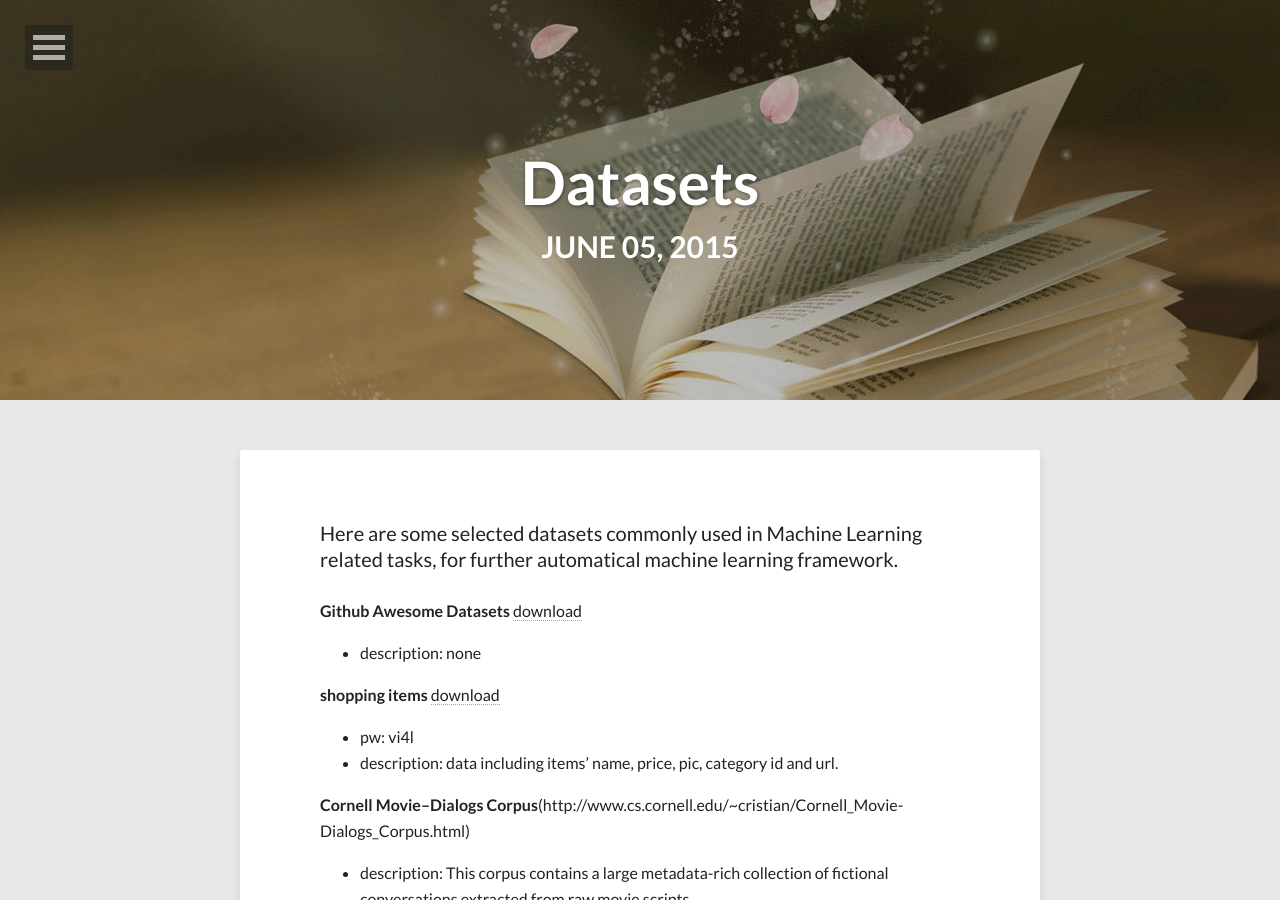
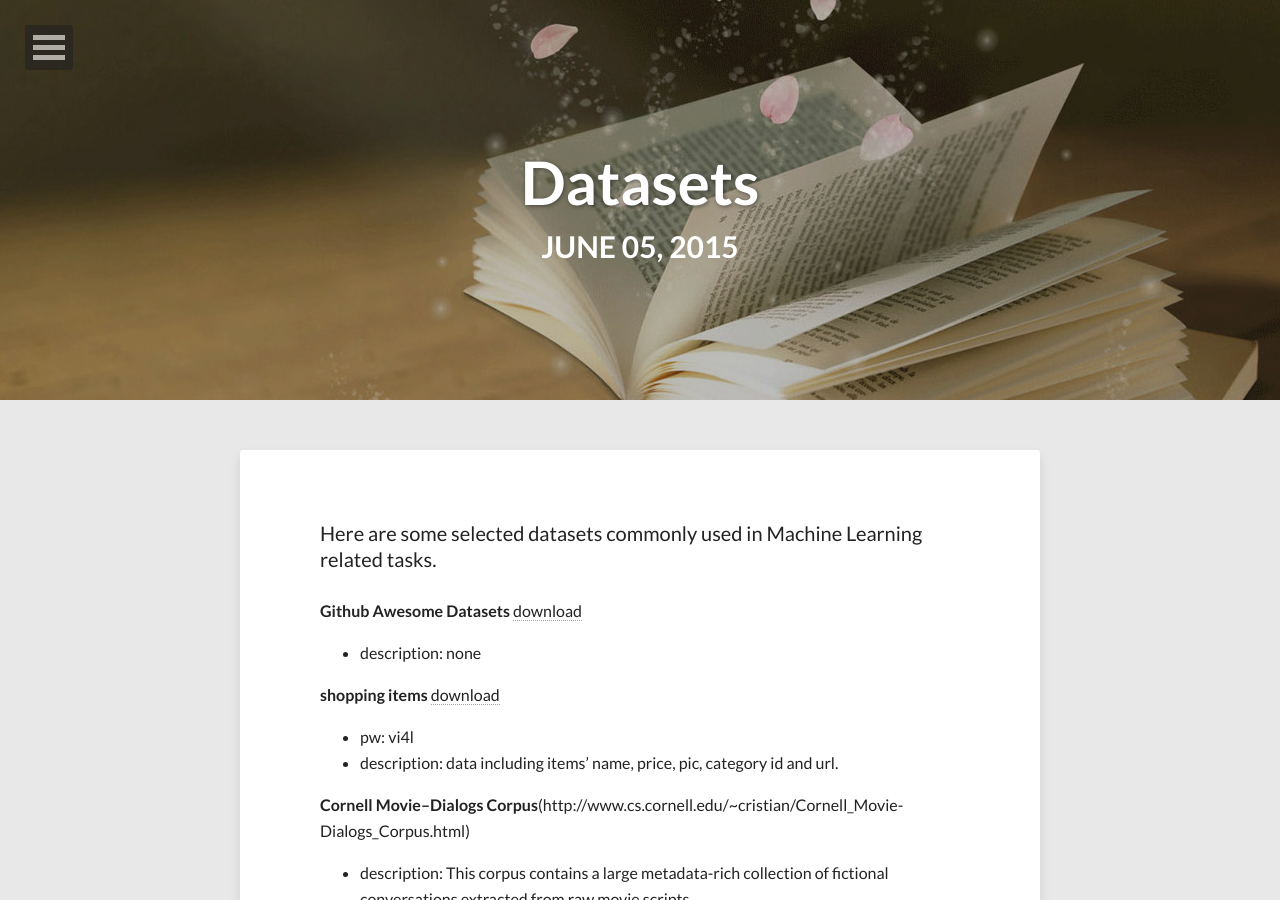
Before and after one commit to wjlkingdom/wjlkingdom.github.io, a Jekyll site: the page built from _posts/2015/2015-06-05-datasets.md, in a window 1280 px wide and 900 px high. Built offline with Jekyll 4.4.1, drawn with Linux system fonts in a browser that asks for light colours; nearby versions of some CDN libraries; comment, search, counter and statistics services are not loaded.

Commit message:
change posts

```diff
--- a/_posts/2015/2015-06-05-datasets.md
+++ b/_posts/2015/2015-06-05-datasets.md
@@ -16,7 +16,7 @@ tags:
 ---
 
 
-Here are some selected datasets commonly used in Machine Learning related tasks, for further automatical machine learning framework.
+Here are some selected datasets commonly used in Machine Learning related tasks.
 
 **Github Awesome Datasets**
 [download](https://github.com/caesar0301/awesome-public-datasets)
```
Also changed, not shown: 8 other files.
